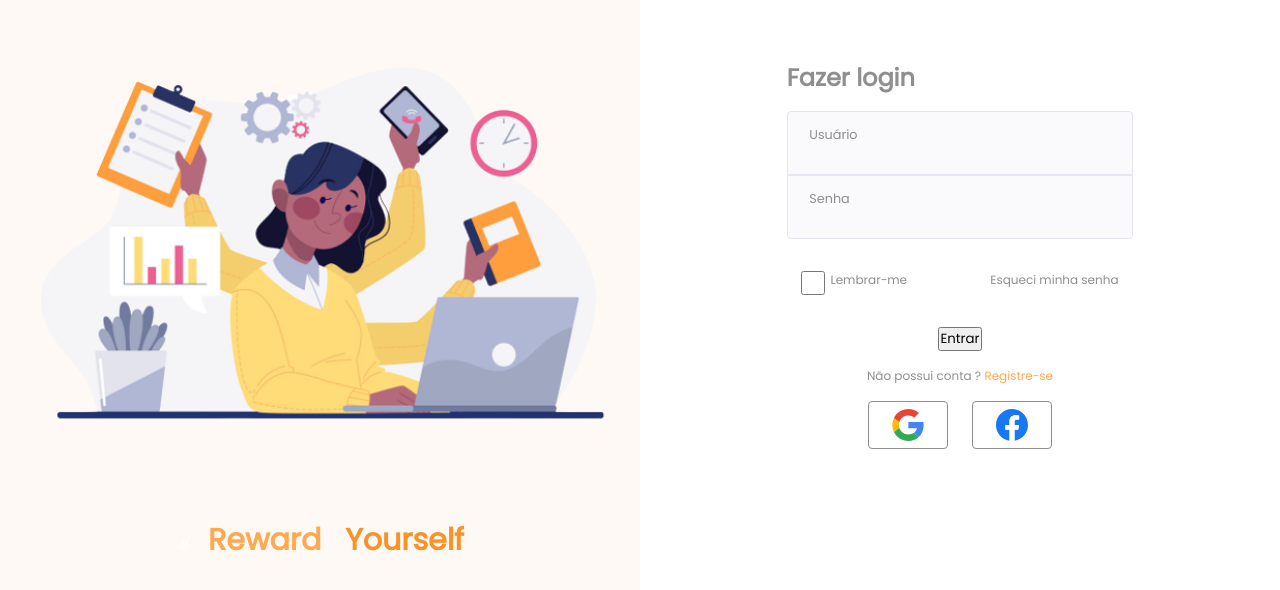
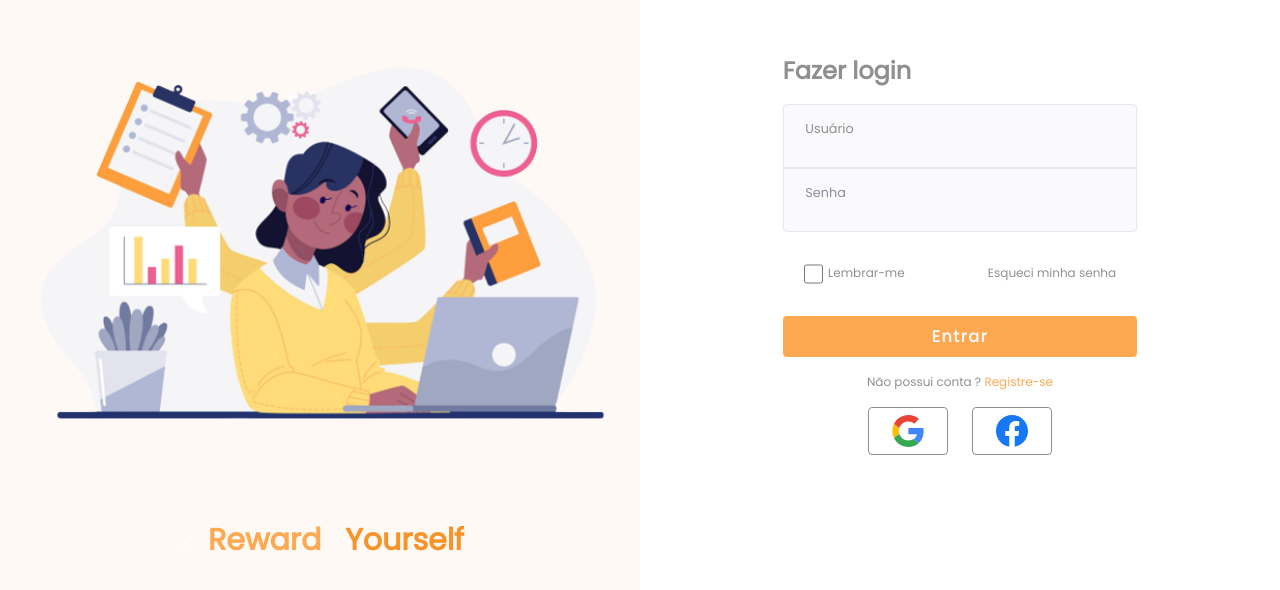
Before and after one commit to Pedrox007/reward-yourself-front, a React (Vite) app: page /login in a window 1280 px wide. Shown: the part 154-744 px from the top of the page. Built offline with nearby package versions, Linux system fonts and the light colour scheme.

Commit message:
fluxo de autenticacao

```diff
--- a/src/styles/login.scss
+++ b/src/styles/login.scss
@@ -80,6 +80,7 @@ form {
     text-align: left;
     color: var.$font-color;
   }
+
   &.group-item {
     border-top-right-radius: 0px;
     border-top-left-radius: 0px;
@@ -131,14 +132,32 @@ form {
     }
   }
 }
+.login-layout {
+  button {
+    @include m.input(100%);
+
+    &[type='submit'] {
+      background-color: var.$primary-color;
+      border-radius: 4px;
+      color: var.$bg-form;
+      font-size: 1rem;
+      font-weight: bold;
+      letter-spacing: 0.1rem;
+      padding: 0.5rem;
+      min-width: 100%;
+      cursor: pointer;
+    }
+  }
+}
 input {
   @include m.input(100%);
-  &[type='email'] {
-    padding: 0px 12px 0px 12px;
-  }
-  &[type='password'] {
-    padding: 0px 12px 0px 12px;
-  }
+  padding: 0px 12px;
+  // &[type='email'] {
+  //   padding: 0px 12px 0px 12px;
+  // }
+  // &[type='password'] {
+  //   padding: 0px 12px 0px 12px;
+  // }
   &[type='submit'] {
     background-color: var.$primary-color;
     border-radius: 4px;
@@ -154,8 +173,8 @@ input {
     background-color: #ffff;
     margin: 0;
     font-family: inherit;
-    width: 1.5rem;
-    height: 1.5rem;
+    width: 1.2rem;
+    height: 1.2rem;
     border: 1px solid;
     border-radius: 4px;
     outline: none;
--- a/src/styles/main.scss
+++ b/src/styles/main.scss
@@ -98,3 +98,23 @@ span {
 .layout {
   @include flex(start, space-between, 5rem 1rem 0rem 1rem, column);
 }
+
+@keyframes spin {
+  from {
+    transform: rotate(0deg);
+  }
+  to {
+    transform: rotate(360deg);
+  }
+}
+
+.spin {
+  display: flex;
+  justify-content: center;
+  align-items: center;
+  width: 100%;
+  height: 24px;
+  text-align: center;
+  font-size: 20px;
+  animation: spin 1s linear infinite;
+}
--- a/src/styles/sidenav.scss
+++ b/src/styles/sidenav.scss
@@ -52,9 +52,12 @@
       }
     }
 
-    img {
+    img,
+    i {
       max-width: 1.7rem;
       margin-right: 0.5rem;
+      color: white;
+      font-size: 25px;
     }
   }
   .avatar {
```
